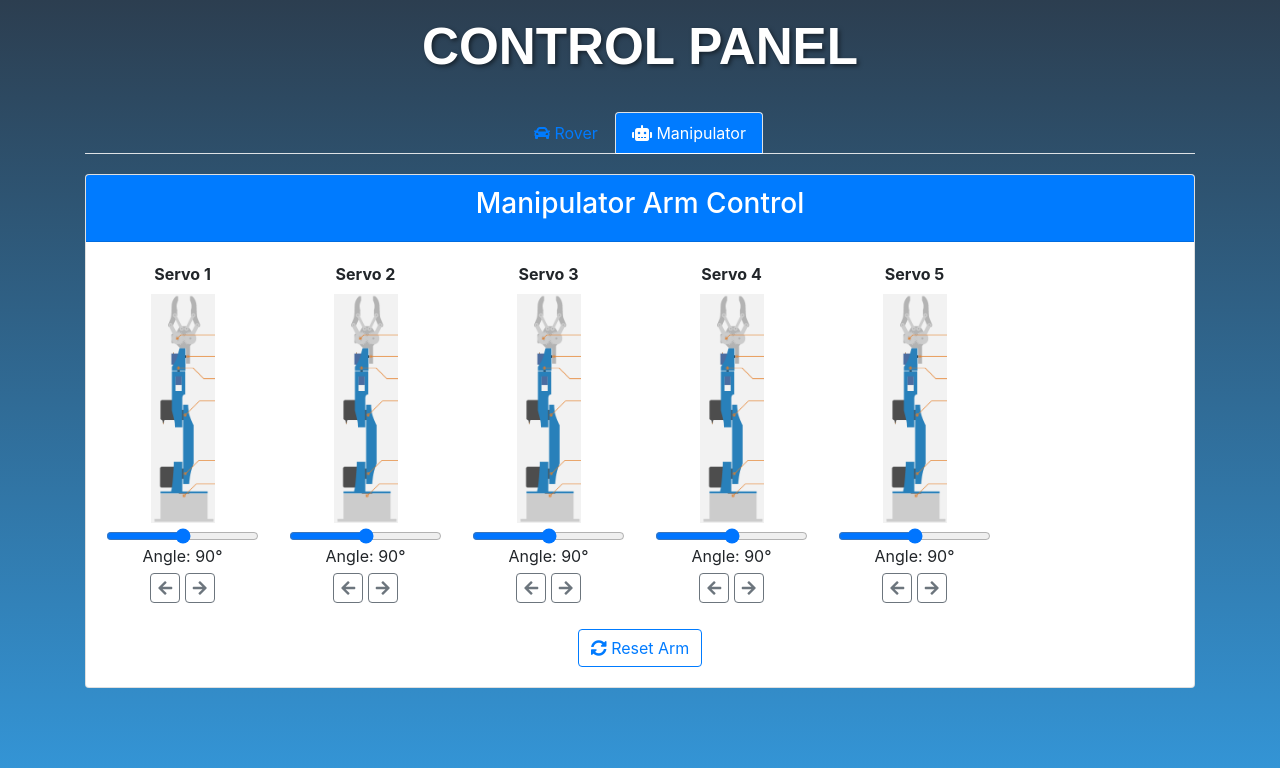
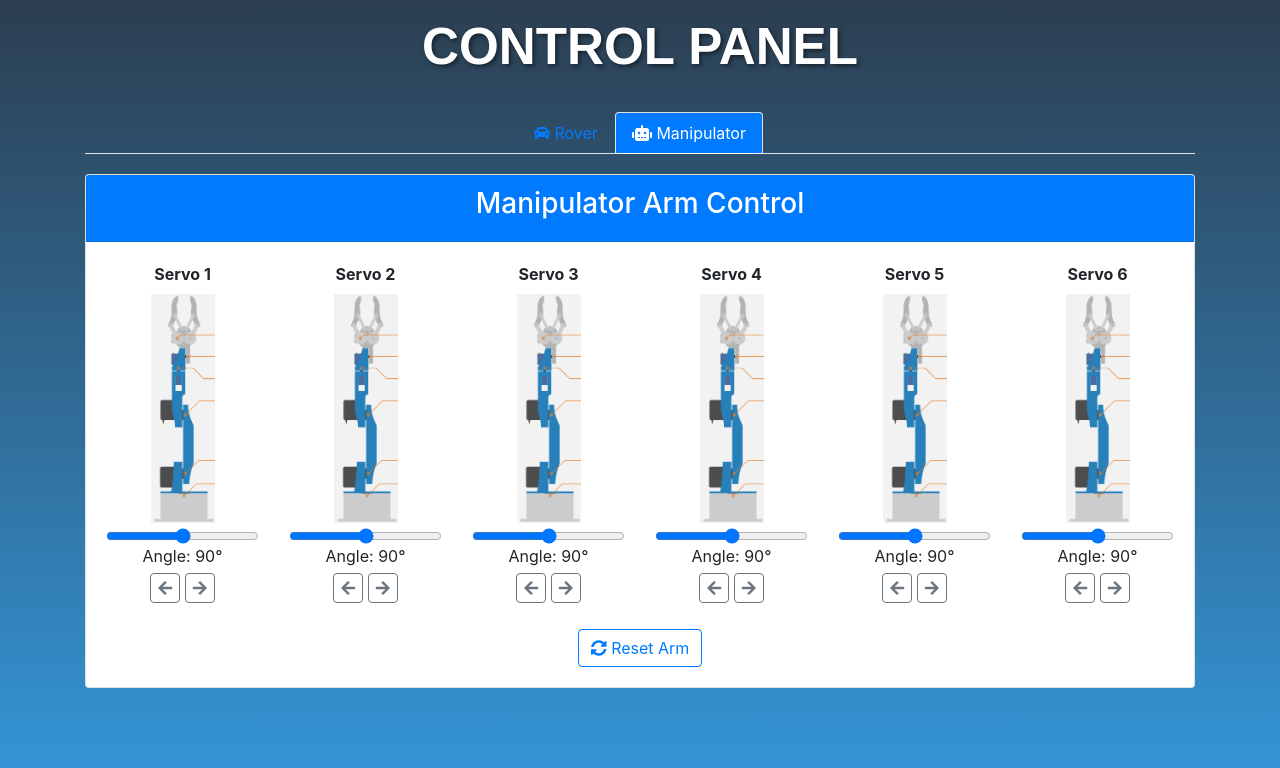
Before and after one commit to luigimuratore/CtrlAltRover, a Flask app: page / in a window 1280 px wide, after a click on "Manipulator". Shown: the top 768 px of the page. Run offline with Flask 3, Linux system fonts and the light colour scheme; some libraries are stand-ins or nearby versions.

Commit message:
fix errors

```diff
--- a/API/templates/controller.html
+++ b/API/templates/controller.html
@@ -126,26 +126,15 @@
             <div class="row">
               <!-- Servo 1 -->
               <div class="col-md-2 text-center">
-                <!-- Servo label at top -->
                 <label class="slider-label" for="servo1Slider">Servo 1</label>
-                <!-- Image centered under label -->
                 <img src="static/robot.png" alt="Servo 1" class="servo-image">
-                <!-- Slider below image -->
                 <input type="range" id="servo1Slider" min="0" max="180" value="90" class="form-control-range" onchange="updateServo('servo1', this.value)">
-                <!-- Angle readout -->
                 <div>Angle: <span id="servo1Value">90</span>°</div>
-                <!-- Arrow buttons -->
                 <div class="precise-controls">
-                  <button class="btn btn-outline-secondary"
-                          onmousedown="startServoAdjust('servo1', -1)"
-                          onmouseup="stopServoAdjust()"
-                          onmouseleave="stopServoAdjust()">
+                  <button class="btn btn-outline-secondary" onmousedown="startServoAdjust('servo1', -1)" onmouseup="stopServoAdjust()" onmouseleave="stopServoAdjust()">
                     <i class="fas fa-arrow-left"></i>
                   </button>
-                  <button class="btn btn-outline-secondary"
-                          onmousedown="startServoAdjust('servo1', 1)"
-                          onmouseup="stopServoAdjust()"
-                          onmouseleave="stopServoAdjust()">
+                  <button class="btn btn-outline-secondary" onmousedown="startServoAdjust('servo1', 1)" onmouseup="stopServoAdjust()" onmouseleave="stopServoAdjust()">
                     <i class="fas fa-arrow-right"></i>
                   </button>
                 </div>
@@ -210,6 +199,22 @@
                     <i class="fas fa-arrow-left"></i>
                   </button>
                   <button class="btn btn-outline-secondary" onmousedown="startServoAdjust('servo5', 1)" onmouseup="stopServoAdjust()" onmouseleave="stopServoAdjust()">
+                    <i class="fas fa-arrow-right"></i>
+                  </button>
+                </div>
+              </div>
+
+              <!-- Servo 6 -->
+              <div class="col-md-2 text-center">
+                <label class="slider-label" for="servo6Slider">Servo 6</label>
+                <img src="static/robot.png" alt="Servo 6" class="servo-image">
+                <input type="range" id="servo6Slider" min="0" max="180" value="90" class="form-control-range" onchange="updateServo('servo6', this.value)">
+                <div>Angle: <span id="servo6Value">90</span>°</div>
+                <div class="precise-controls">
+                  <button class="btn btn-outline-secondary" onmousedown="startServoAdjust('servo6', -1)" onmouseup="stopServoAdjust()" onmouseleave="stopServoAdjust()">
+                    <i class="fas fa-arrow-left"></i>
+                  </button>
+                  <button class="btn btn-outline-secondary" onmousedown="startServoAdjust('servo6', 1)" onmouseup="stopServoAdjust()" onmouseleave="stopServoAdjust()">
                     <i class="fas fa-arrow-right"></i>
                   </button>
                 </div>
@@ -292,15 +297,17 @@
 
     // Reset arm: set all servo sliders to default (90)
     function resetArm() {
-      const servos = ['servo1','servo2','servo3','servo4','servo5'];
-      servos.forEach(servo => { updateServo(servo, 90); });
+      const servos = ['servo1','servo2','servo3','servo4','servo5','servo6'];
+      servos.forEach(servo => {
+        updateServo(servo, 90);
+      });
       sendCommand('reset_arm');
     }
 
     // Listen for messages from the server
     socket.on('arduino_response', function(data) {
       let msg = data.data;
-      // Check prefix to decide which panel to update:
+      // Update the correct panel based on prefix.
       if (msg.indexOf("SENSOR:") === 0) {
         document.getElementById("sensorMeasurements").innerText = msg.replace("SENSOR:", "").trim();
       } else if (msg.indexOf("STATUS:") === 0) {
```
